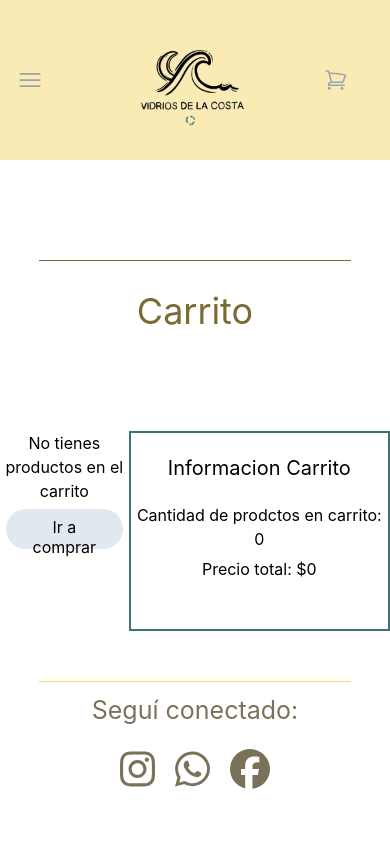
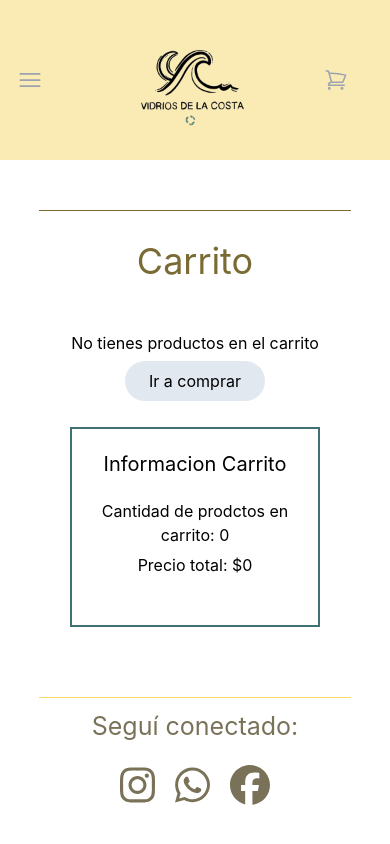
Before and after one commit to juanignaciosacco/VDC, a React (Create React App) app: page /Cart in a window 390 px wide. Shown: the top 844 px of the page. Built offline with nearby package versions, Linux system fonts and the light colour scheme.

Commit message:
Responsive until w480px

```diff
--- a/src/components/cart/cart.css
+++ b/src/components/cart/cart.css
@@ -45,3 +45,13 @@
         margin: 20px auto;
     }
 }
+@media only screen and (max-width: 480px) {
+    .carrito {
+        flex-direction: column;
+    }
+
+    .cartInfo {
+        width: 250px;
+        margin: 20px auto;
+    }
+}
--- a/src/components/item/item.css
+++ b/src/components/item/item.css
@@ -50,3 +50,17 @@
         height: 70px;
     }
 }
+@media only screen and (min-width: 376px) and (max-width: 480px) {
+    .item {
+        width: 350px;
+    }
+
+    .item img {
+        height: 175px;
+    }
+
+    .info button{
+        width: 125px;
+        height: 70px;
+    }
+}
--- a/src/components/itemCart/itemCart.css
+++ b/src/components/itemCart/itemCart.css
@@ -5,6 +5,7 @@
     align-items: center;
     width: 500px;
     margin: 20px;
+    padding-bottom: 10px;
     border-bottom: 2px solid #3F7175;
 }
 
@@ -31,3 +32,15 @@
         width: 65px;
     }
 }
+@media only screen and (max-width: 480px) {
+    .itemCart {
+        width: 250px;
+        flex-wrap: wrap;
+        margin-bottom: 10px;
+        padding-bottom: 10px;
+    }
+
+    .img img {
+        width: 65px;
+    }
+}
--- a/src/routes/itemListContainer/itemListContainer.css
+++ b/src/routes/itemListContainer/itemListContainer.css
@@ -7,7 +7,7 @@ h1 {
     width: 80%;
 }
 
-@media only screen and (max-width: 375px) {
+@media only screen and (max-width: 480px) {
     h1 {
         margin: 50px auto;
     }
```
